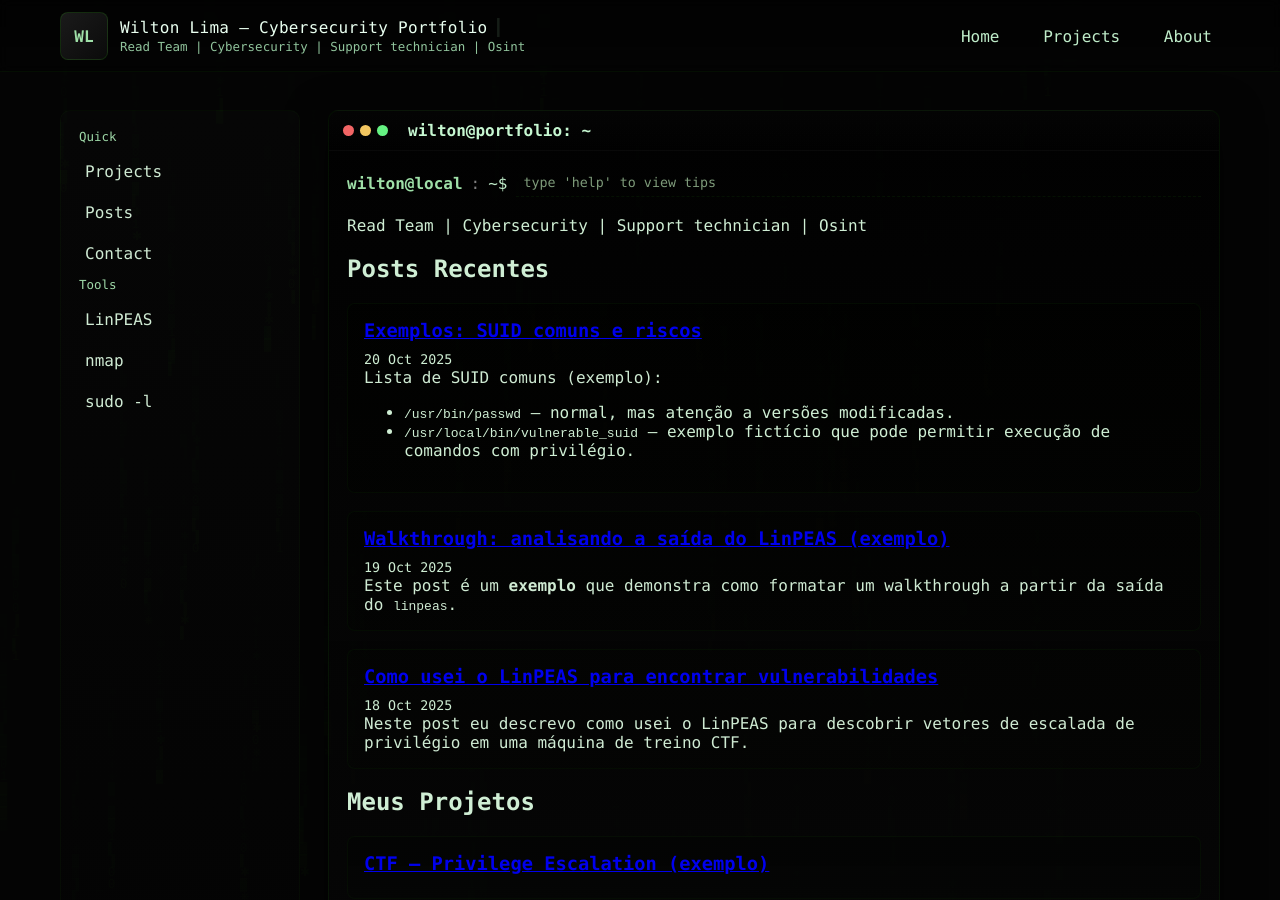
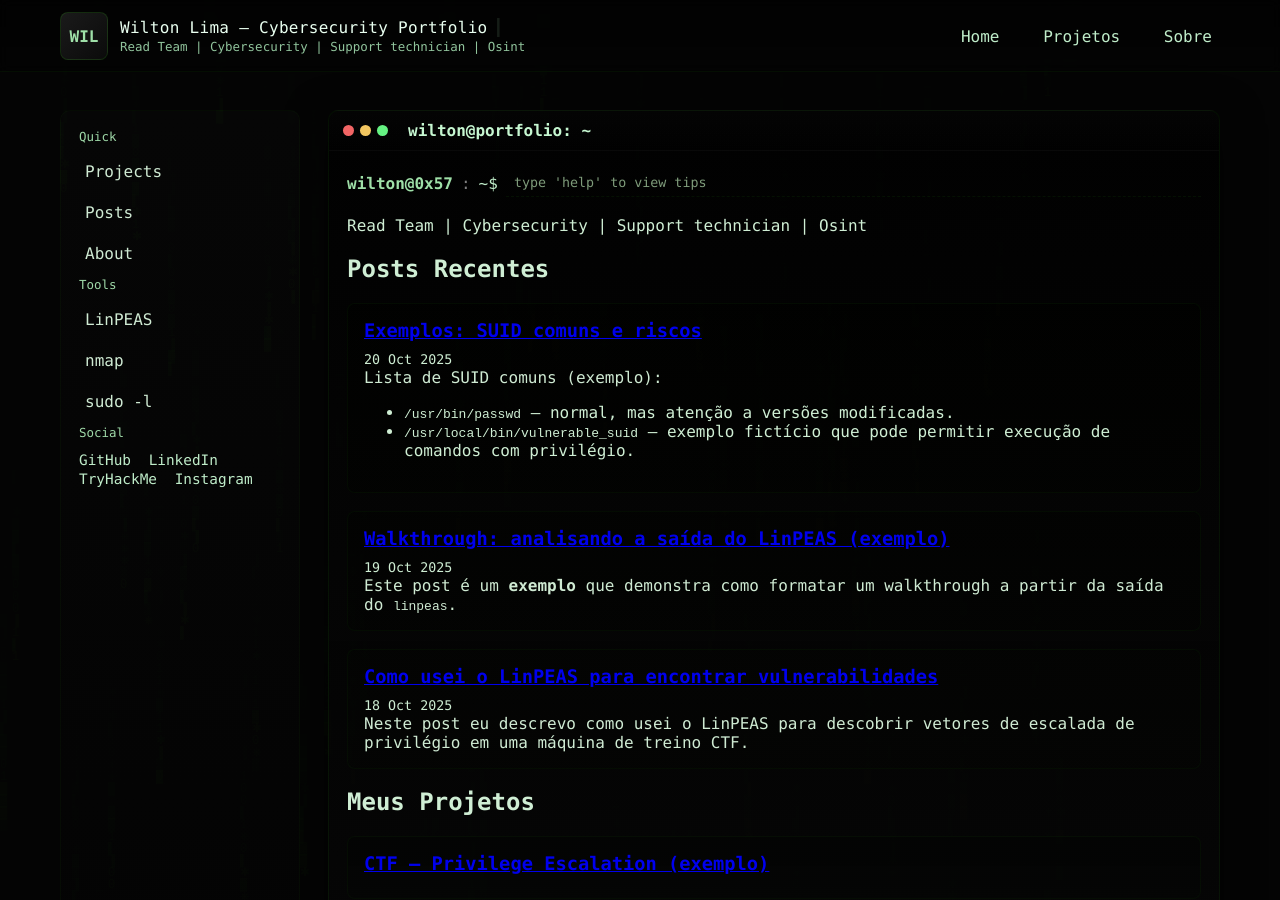
Before and after one commit to willimaofc/willimaofc.github.io, a Jekyll site: the page built from index.md, in a window 1280 px wide and 900 px high. Built offline with Jekyll 4.4.1, drawn with Linux system fonts in a browser that asks for light colours.

Commit message:
Update site layout and navigation links

```diff
--- a/_layouts/default.html
+++ b/_layouts/default.html
@@ -4,7 +4,6 @@
   <meta charset="utf-8" />
   <meta name="viewport" content="width=device-width,initial-scale=1" />
   <title>{{ page.title }}</title>
-
   <link rel="stylesheet" href="/assets/css/style.css" />
   <meta name="theme-color" content="#000000" />
 </head>
@@ -15,20 +14,21 @@
   <header class="site-header">
     <div class="header-inner">
       <div class="brand">
-        <span class="logo-box">WL</span>
+        <span class="logo-box">WIL</span>
         <div>
           <div class="site-title" id="typed" data-text="{{ site.title | default: 'Wilton Lima — Cybersecurity Portfolio' }}"></div>
           {% if page.subtitle %}
           <div class="site-sub">{{ page.subtitle }}</div>
           {% else %}
-          <div class="site-sub">Red Team · Pentesting · CTF · Privilege Escalation</div>
+          <div class="site-sub">Red Team | Cybersecurity | Support Technician | Osint</div>
           {% endif %}
         </div>
       </div>
+
       <nav class="header-nav">
         <a href="/">Home</a>
-        <a href="/projects.html">Projects</a>
-        <a href="/about.html">About</a>
+        <a href="/projects.html">Projetos</a>
+        <a href="/about.html">Sobre</a>
       </nav>
     </div>
   </header>
@@ -38,8 +38,8 @@
       <div class="panel-title">Quick</div>
       <ul class="quick-list">
         <li><a href="/projects.html">Projects</a></li>
-        <li><a href="/_posts/">Posts</a></li>
-        <li><a href="/contact.html">Contact</a></li>
+        <li><a href="/blog.html">Posts</a></li>
+        <li><a href="/about.html">About</a></li>
       </ul>
 
       <div class="panel-title">Tools</div>
@@ -48,10 +48,17 @@
         <li>nmap</li>
         <li>sudo -l</li>
       </ul>
+
+      <div class="panel-title">Social</div>
+      <div class="social-compact">
+        <a href="https://github.com/willimaofc" target="_blank">GitHub</a>
+        <a href="https://linkedin.com/in/willimaofc" target="_blank">LinkedIn</a>
+        <a href="https://tryhackme.com/p/willimaofc" target="_blank">TryHackMe</a>
+        <a href="https://instagram.com/wil_limaofc" target="_blank">Instagram</a>
+      </div>
     </aside>
 
     <section class="content-panel">
-      <!-- painel estilo terminal que engloba o conteúdo -->
       <div class="terminal-shell">
         <div class="terminal-top">
           <div class="dots">
@@ -63,15 +70,13 @@
         </div>
 
         <div class="terminal-body">
-          <!-- prompt interativo só visual -->
           <div class="prompt">
-            <span class="prompt-user">wilton@local</span>
+            <span class="prompt-user">wilton@0x57</span>
             <span class="prompt-pipe">:</span>
             <span class="prompt-path">~$</span>
             <input id="fake-cmd" class="fake-cmd" placeholder="type 'help' to view tips" aria-label="Terminal input (visual)" />
           </div>
 
-          <!-- page content -->
           <article class="page-content">
             {{ content }}
           </article>
```
Also changed, not shown: other parts of _layouts/default.html (+3 -2 lines).
